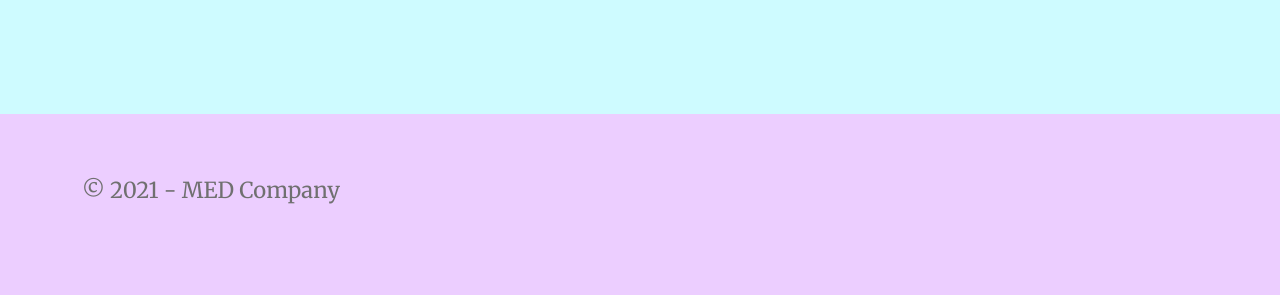
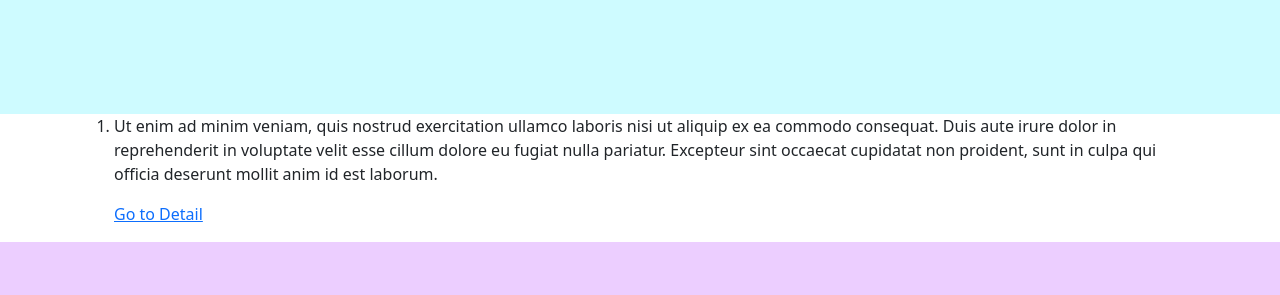
Before and after one commit to ladichriss/a_brand_new_identity, a plain HTML site: page index.html in a window 1280 px wide. Shown: the part 505-800 px from the top of the page. Drawn offline with nearby package versions, Linux system fonts and the light colour scheme.

Commit message:
Inizio delle Liste

```diff
--- a/index.html
+++ b/index.html
@@ -40,6 +40,23 @@
         </div>
     </div>
 
+    <div class="mainContent">
+        <div class="container">
+            <div class="row">
+                <div class="col">
+                    <div class="list">
+                        <ol>
+                            <li class="listItem">
+                                <p>Ut enim ad minim veniam, quis nostrud exercitation ullamco laboris nisi ut aliquip ex ea commodo consequat. Duis aute irure dolor in reprehenderit in voluptate velit esse cillum dolore eu fugiat nulla pariatur. Excepteur sint occaecat cupidatat non proident, sunt in culpa qui officia deserunt mollit anim id est laborum.</p>
+                                <a href="">Go to Detail</a>
+                            </li>
+                        </ol>
+                    </div>
+                </div>
+            </div>
+        </div>
+    </div>
+
     <div class="pageSignature">
         <div class="container">
             <div class="row">
```
